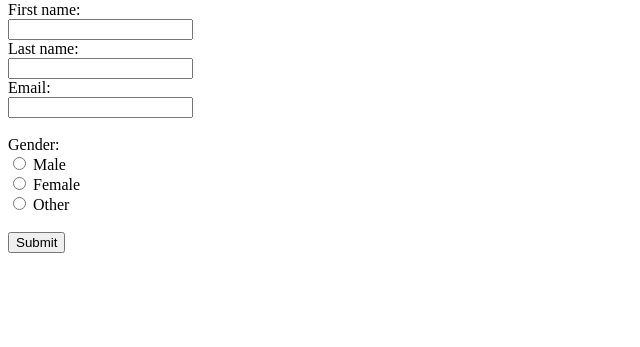
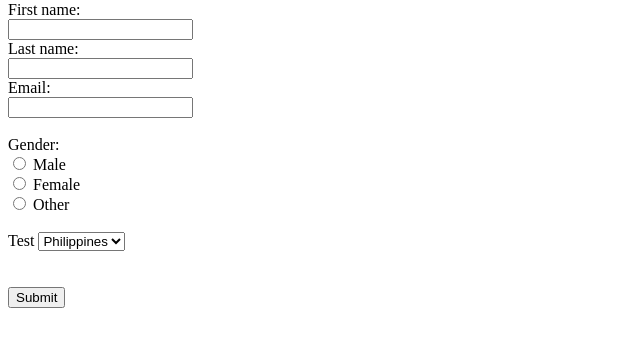
Before and after one commit to welcj/welcj.github.io, a plain HTML site: page form_test.html in a window 1280 px wide. Shown: the part 79-426 px from the top of the page, without its empty margins (0-640 px from the left). Drawn offline with Linux system fonts and the light colour scheme.

Commit message:
form_test_select

```diff
--- a/form_test.html
+++ b/form_test.html
@@ -42,8 +42,19 @@
         <br>
         <br>
 
+        <label for="country">Test
+            <select name="country" id="continent">
+                <option value="ph">Philippines</option>
+                <option value="sea">Asia</option>
+                <option value="eu">Europe</option>
+                <option value="am">Americas</option>
+                <option value="af">Africa</option>
+                <option value="aus">Australia</option>
+            </select>
+        </label>
     </form>
-
+    <br>
+    <br>
     <input type="submit">
 
 
```
